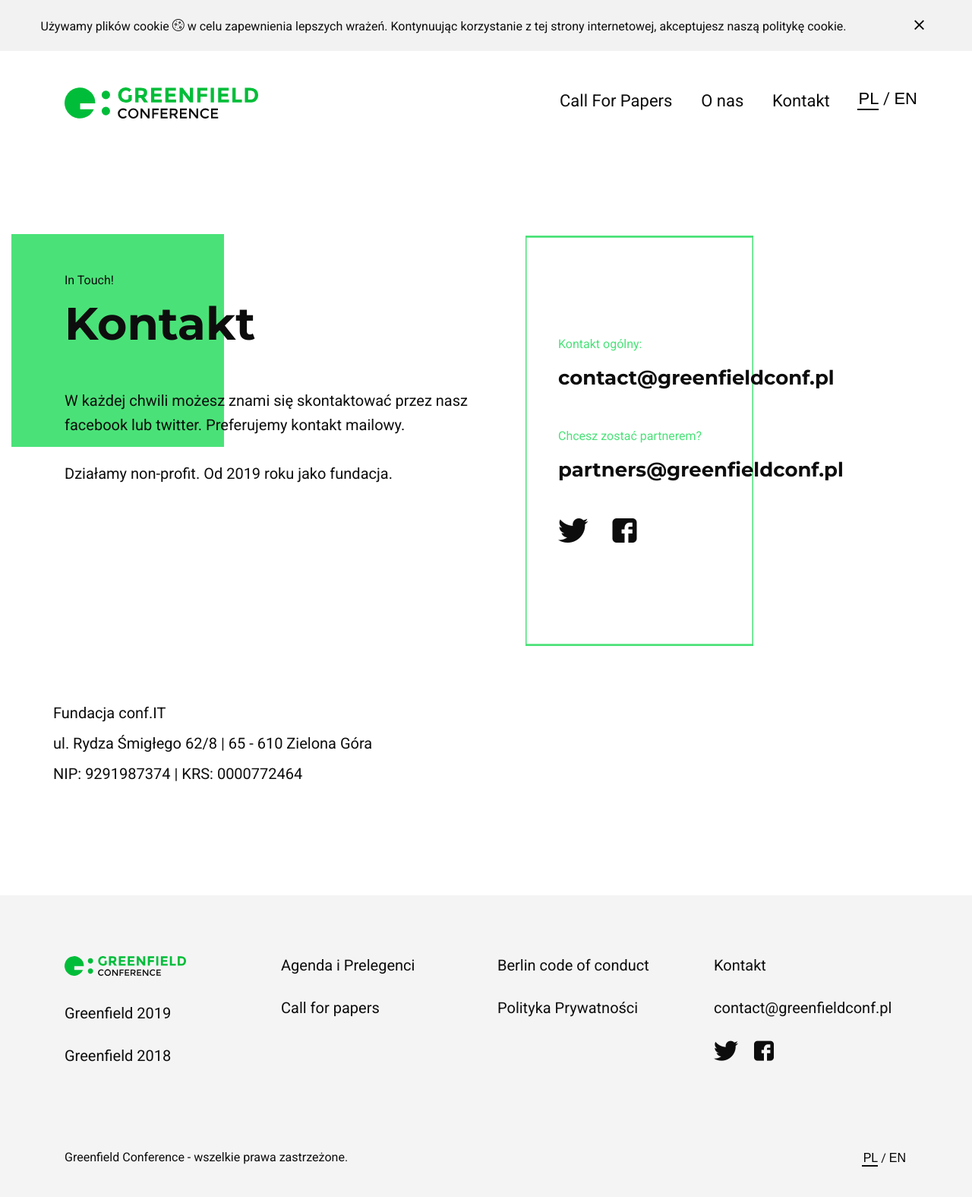
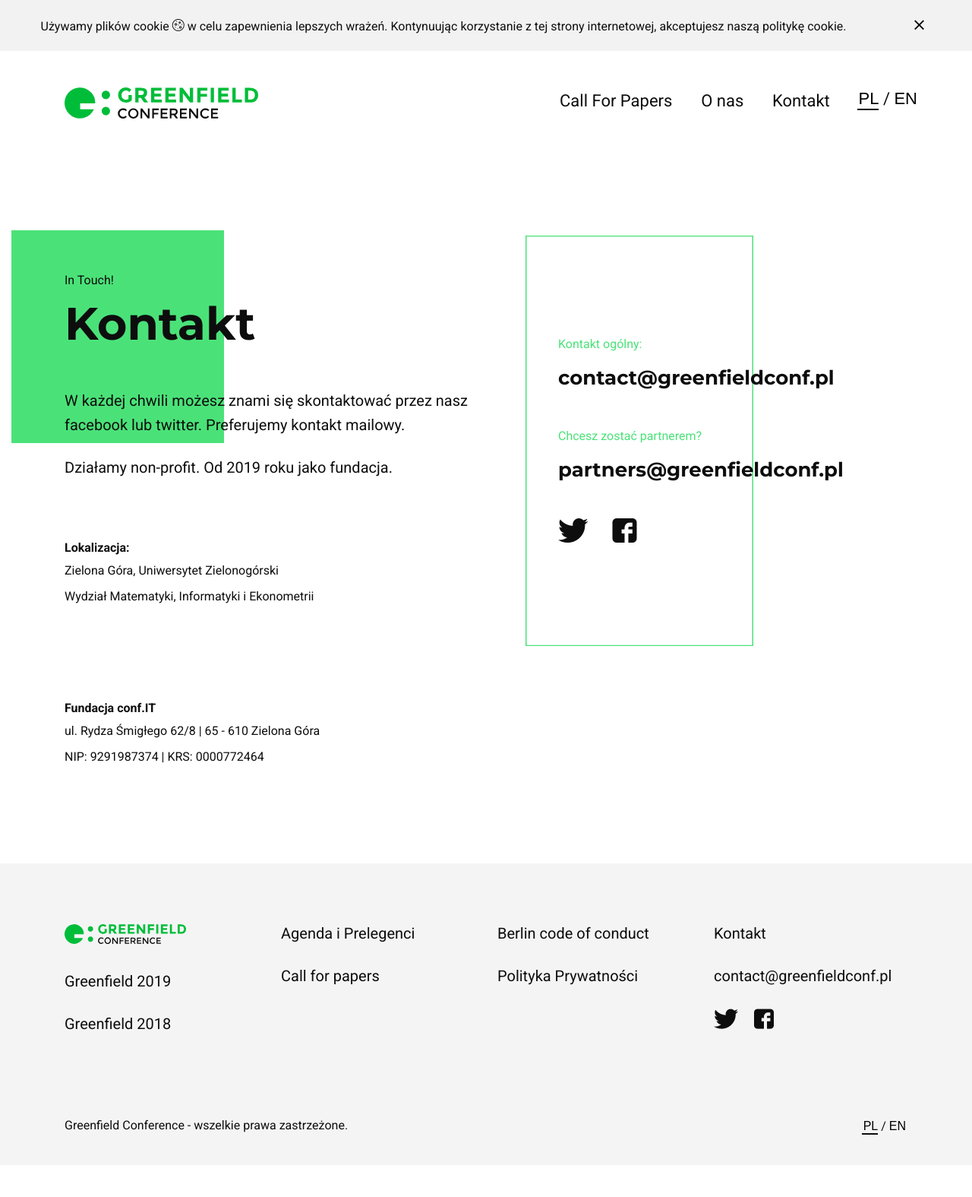
Before and after one commit to freud/GreenfieldConf, a Jekyll site: the page built from pages/contact.html, in a window 1280 px wide. Shown: the whole page at 76% size. Built offline with Jekyll 4.4.1, drawn with Linux system fonts in a browser that asks for light colours; some web fonts are replaced; after the commit the page ends 1533 px from its top, so only the background shows below that.

Commit message:
Modal/animations changes

```diff
--- a/assets/_scss/elements/_frame.scss
+++ b/assets/_scss/elements/_frame.scss
@@ -82,8 +82,8 @@ $frame-fill-duration: .4s;
     @include media-breakpoint-up(lg) {
       height: 280px;
       width: 280px;
-      top: -17%;
-      left: -18%;
+      top: -15%;
+      left: -16%;
     }
     &::before,
     &::after {
--- a/assets/_scss/elements/_modal.scss
+++ b/assets/_scss/elements/_modal.scss
@@ -36,6 +36,17 @@
         padding: 96px 32px 48px;
         height: 100vh;
         overflow-y: auto;
+    }
+    @include media-laptop-size() {
+        max-width: 90vw;
+        padding-top: 64px;
+        h2 {
+          max-width: 550px;
+        }
+        .rect {
+           top: -10%;
+           left: -10%;
+        }
     }
     .h1 {
         line-height: 1.2;
--- a/assets/_scss/pages/_contact.scss
+++ b/assets/_scss/pages/_contact.scss
@@ -2,6 +2,7 @@ main {
     .frame-fill {
         .rect {
             left: -13%;
+            top: -12%;
             @include media-breakpoint-down(md) {
                 left: -10%;
                 top: -10%;
@@ -27,9 +28,6 @@ main {
                 @include media-breakpoint-down(md) {
                     width: 230px;
                 }
-                path {
-                    stroke-width: 1px;
-                }
             }
         }
         .h3 {
--- a/assets/_scss/pages/_home.scss
+++ b/assets/_scss/pages/_home.scss
@@ -31,11 +31,6 @@ section {
         p {
           margin-top: -16px;
         }
-      }
-    }
-    &.scrolled {
-      &::after {
-        filter: blur(50px);
       }
     }
   }
@@ -84,20 +79,17 @@ section {
 .img-frame {
   position: relative;
   display: flex;
-  &::before {
-    content: '';
-    position: absolute;
-    top: 0;
-    left: 0;
+  .frame {
     width: 100%;
-    height: 100%;
-    border: $frame-border-width solid $primary;
     z-index: 1;
-    transform: translate(7%, 7%);
-    box-sizing: border-box;
+    svg {
+      transform: translate(5%, 7%);
+      path {
+        stroke-width: 1px;
+      }
+    }
   }
   .img-darken {
-    transform: translate(7%, 7%);
     width: 100%;
     &::after {
       content: '';
--- a/assets/js/modals/english_version.js
+++ b/assets/js/modals/english_version.js
@@ -11,7 +11,7 @@ const content = `
                     <div class="content">
                         <p class=mb-8>Ups!</p>
                         <h2 class="h1 mb-16">English version coming soon</h2>
-                        <p>We work hard to provide you with the best possible experience. Please be patient. So let's keep in touch.</p>
+                        <p>We work hard to provide you with the best possible experience. Please be patient. So let's stay in touch.</p>
                     </div>
                 </div>
             </div>
@@ -24,7 +24,7 @@ const content = `
             </div>
             <input type="checkbox" class="checkbox" id="agreement"/>
             <label for="agreement">
-            I agree to the processing of my personal data in accordance with the PDP Act, for marketing purposes.
+                I agree to the processing of my personal data in accordance with the PDP Act, for marketing purposes.
             <div class="collapse" id="en-agreement-collapse">
                 Providing personal data is voluntary. I know that I have the right to access and correct my personal data, request the cessation of their processing. The administrator of the data is the conf.IT Foundation ul. Rydza Śmigłego 62/8, Zielona Góra, Poland. We use Mailchimp as our marketing platform. By clicking below to subscribe, you acknowledge that your information will be transferred to Mailchimp for processing. Learn more about Mailchimp's privacy practices here.
             </div>
--- a/pages/contact.html
+++ b/pages/contact.html
@@ -14,11 +14,20 @@ style: contact
                 <h1 class="content mb-24 mb-lg-40">
                     Kontakt
                 </h1>
-                <p class="mb-32">
+                <p class="mb-24">
                     W każdej chwili możesz znami się skontaktować przez nasz facebook lub twitter. Preferujemy kontakt mailowy.
                 </p>
-                <p>
+                <p class="mb-80">
                     Działamy non-profit. Od 2019 roku jako fundacja.
+                </p>
+                <strong class="text-smaller">
+                    Lokalizacja:
+                </strong>
+                <p class="text-smaller my-8">
+                    Zielona Góra, Uniwersytet Zielonogórski
+                </p>
+                <p class="text-smaller mb-0">
+                    Wydział Matematyki, Informatyki i Ekonometrii
                 </p>
             </div>
         </div>
@@ -53,8 +62,17 @@ style: contact
 </section>
 
 <section class="section container pt-0">
-    <p class="font-smaller mb-8">Fundacja conf.IT</p>
-    <p class="font-smaller mb-8">ul. Rydza Śmigłego 62/8 | 65 - 610 Zielona Góra</p>
-    <p class="font-smaller mb-0">NIP: 9291987374 | KRS: 0000772464</p>
-    <p></p>
+    <div class="row">
+        <div class="col">
+            <strong class="text-smaller">
+                    Fundacja conf.IT
+            </strong>
+            <p class="text-smaller my-8">
+                ul. Rydza Śmigłego 62/8 | 65 - 610 Zielona Góra
+            </p>
+            <p class="text-smaller mb-0">
+                NIP: 9291987374 | KRS: 0000772464
+            </p>
+        </div>
+    </div>
 </section>
```
Also changed, not shown: assets/js/pages/home.js (+0 -10 lines), pages/index.html (+6 -3 lines).
